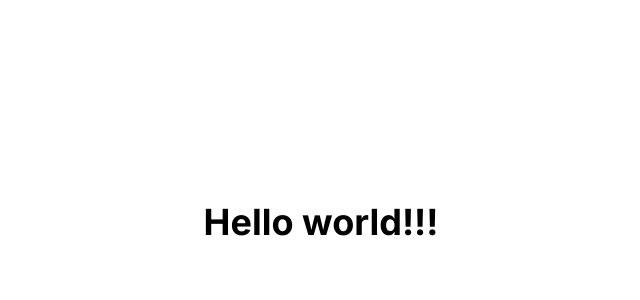
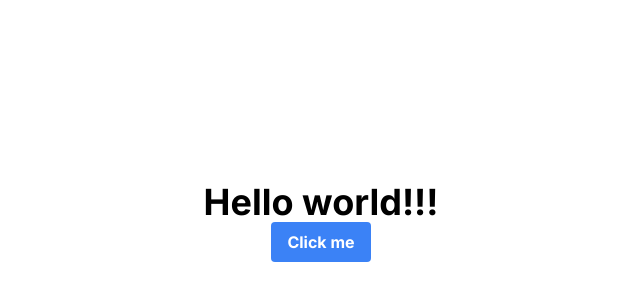
Before and after one commit to mariohodl/3kmantenimiento, a Next.js app: page / in a window 1280 px wide. Shown: the part 178-478 px from the top of the page, without its empty margins (319-959 px from the left). Built offline with nearby package versions, Linux system fonts and the light colour scheme.

Commit message:
Added basic folder structure

```diff
--- a/src/app/layout.tsx
+++ b/src/app/layout.tsx
@@ -21,7 +21,7 @@ export default function RootLayout({
   return (
     <html lang="en">
       <body
-        className={`${inter.variable} bg-white text-blac`}
+        className={`${inter.variable} bg-white text-black`}
       >
         {children}
       </body>
--- a/src/app/page.tsx
+++ b/src/app/page.tsx
@@ -1,7 +1,9 @@
+import Button from '../components/ui/Button';
 const Home = () => {
   return (
     <div className="flex min-h-screen flex-col items-center justify-center py-2">
       <h1 className="text-4xl font-bold">Hello world!!!</h1>
+      <Button>Click me</Button>
     </div>
   );
 };
--- /dev/null
+++ b/src/app/productos/page.tsx
@@ -0,0 +1,10 @@
+
+const Productos = () => {
+  return (
+    <div className="flex min-h-screen flex-col items-center justify-center py-2">
+      <h1 className="text-4xl font-bold">Productos</h1>
+    </div>
+  );
+};
+
+export default Productos;
--- /dev/null
+++ b/src/components/ui/Button.tsx
@@ -0,0 +1,18 @@
+
+const Button = ({
+  children,
+  ...props
+}: Readonly<{
+  children: React.ReactNode;
+}>) => {
+  return (
+    <button
+      {...props}
+      className="bg-blue-500 hover:bg-blue-700 text-white font-bold py-2 px-4 rounded"
+    >
+      {children}
+    </button>
+  );
+};
+
+export default Button;
```
